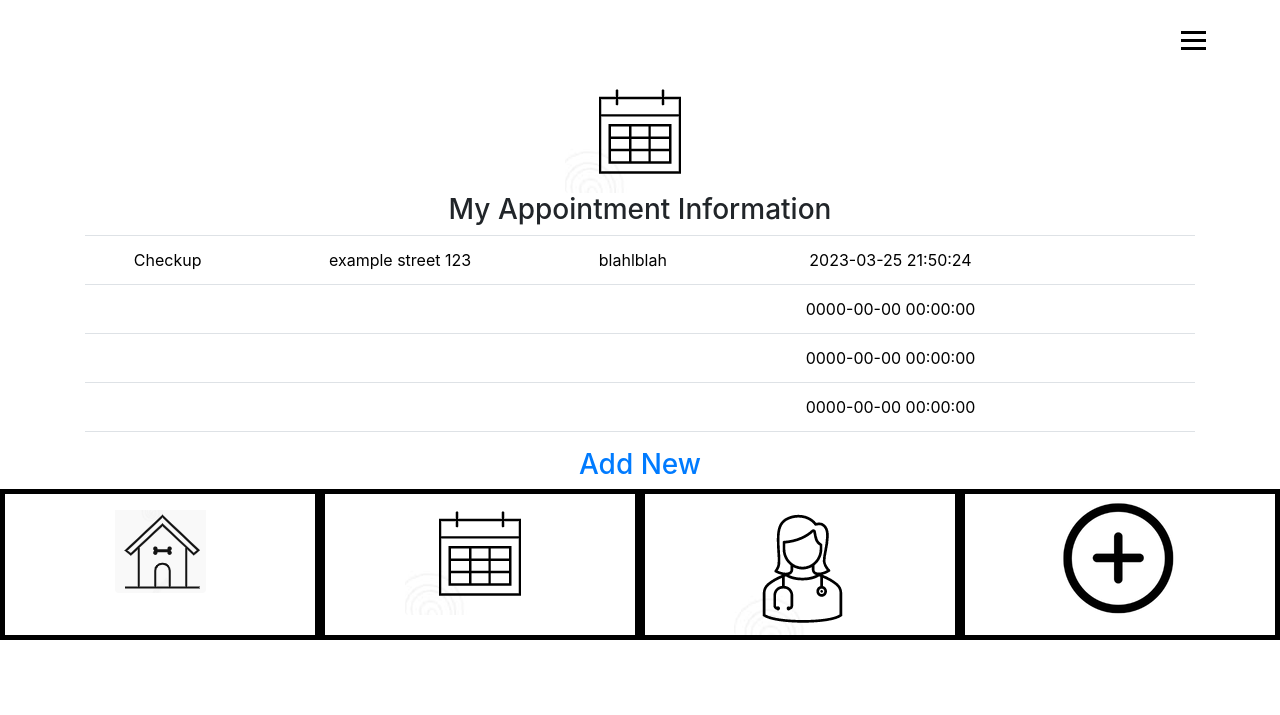
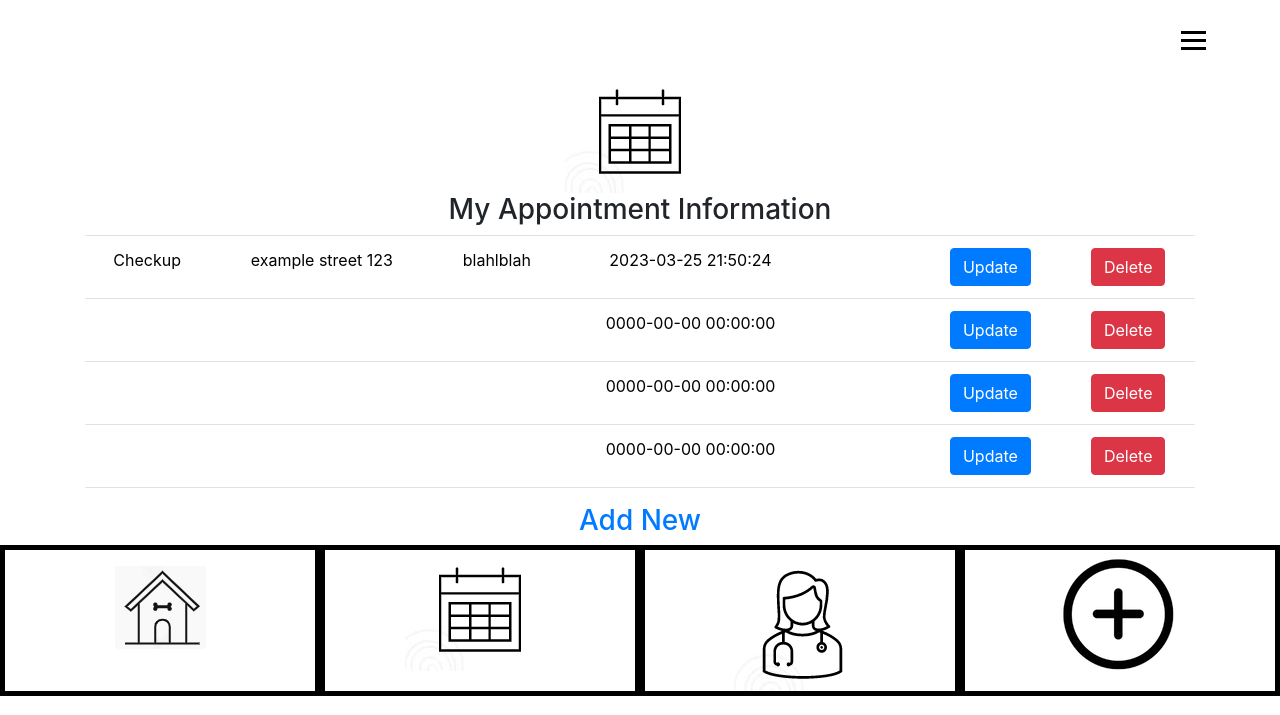
Before and after one commit to maxaeon/MyDogHealth, a PHP site: page /appointment-view.php in a window 1280 px wide. Shown: the part 24-739 px from the top of the page. Run offline with PHP 8.4, Linux system fonts and the light colour scheme; data comes from the database, SQL or seed files in the repository.

Commit message:
Update appointment-read.php

```diff
--- a/appointment-read.php
+++ b/appointment-read.php
@@ -15,7 +15,8 @@ include 'db.php';
     echo "<td>" . $row['fldappointmentNotes'] . "</td>";
 
 
-
+   echo '<td><a class="btn btn-primary" href="" role="button">Update</a></td>';
+  echo '<td><a class="btn btn-danger" href="" role="button">Delete</a></td>';
 
     echo "</tr>";
   }
```
